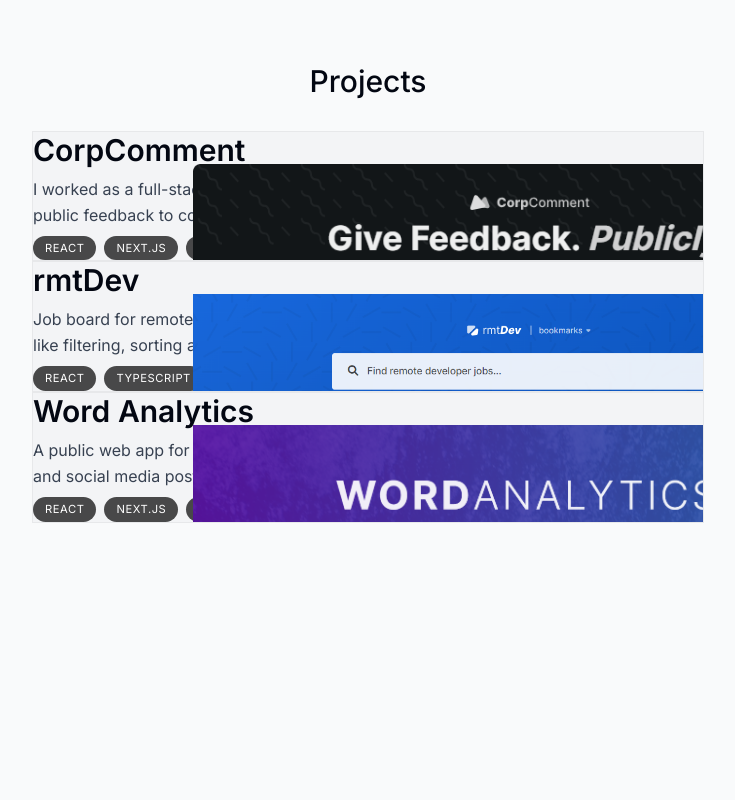
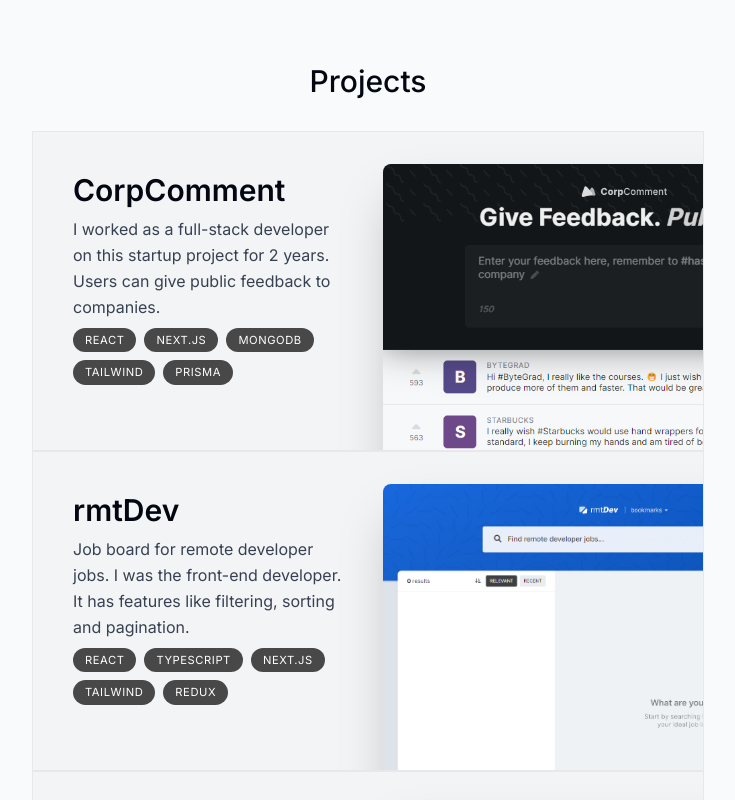
Before and after one commit to KiranPK12/nextjs-kiran-portfolio, a Next.js app: page / in a window 1280 px wide. Shown: the part 1240-2040 px from the top of the page, without its empty margins (272-1007 px from the left). Before the commit the page ends 1763 px from the top, so only its background shows below. Built offline with nearby package versions, Linux system fonts and the light colour scheme.

Commit message:
lint error fixed

```diff
--- a/app/component/About.tsx
+++ b/app/component/About.tsx
@@ -33,11 +33,11 @@
         developer.
       </p>
       <p>
-        <span className="italic">When I'm not coding</span>, I enjoy playing
+        <span className="italic">When I&apos;m not coding</span>, I enjoy playing
         video games, watching movies, and playing with my dog. I also enjoy{" "}
         <span className="font-medium">learning new things</span>. I am currently
         learning about{" "}
-        <span className="font-medium">history and philosophy</span>. I'm also
+        <span className="font-medium">history and philosophy</span>. I&apos;m also
         learning how to play the guitar.
       </p>
     </motion.section>
--- a/app/component/Intro.tsx
+++ b/app/component/Intro.tsx
@@ -48,7 +48,7 @@
         initial={{ opacity: 0, y: 100 }}
         animate={{ opacity: 1, y: 0 }}
       >
-        <span className="font-bold">Hello, I'm Kiran.</span> I'm a{" "}
+        <span className="font-bold">Hello, I&apos;m Kiran.</span> I&apos;m a{" "}
         <span className="font-bold">Full-stack developer.</span> {" "}
         with{" "}
         <span className="font-bold">8 years</span> of experience.
@@ -81,6 +81,7 @@
           <HiDownload className="group-hover:translate-y-1 opacity-80 transition" />
         </a>
 
+        <div className="flex gap-4">
           <a
             href="#"
             target="_blank"
@@ -88,7 +89,6 @@
           >
             <BsLinkedin />
           </a>
-
           <a
             href="#"
             target="_blank"
@@ -96,6 +96,7 @@
           >
             <FaGithubSquare />
           </a>
+        </div>
       </motion.div>
     </section>
   );
--- /dev/null
+++ b/app/component/Project/ProjectCard.tsx
@@ -0,0 +1,35 @@
+"use client";
+import { projectsData } from "@/lib/data";
+import Image from "next/image";
+import React from "react";
+
+type ProjectCard = (typeof projectsData)[number];
+
+const ProjectCard = ({ title, description, tags, imageUrl }: ProjectCard) => {
+  return (
+    <section className="bg-gray-100 max-w-[42rem] border border-black/5 overflow-hidden sm:pr-8 relative sm:h-[20rem]">
+      <div className="py-4 px-5 sm:pl-10 sm:pr-2 sm:pt-10 sm:max-w-[50%]">
+        <h3 className="text-3xl font-semibold">{title}</h3>
+        <p className="mt-2 leading-relaxed text-gray-700">{description}</p>
+        <ul className="flex gap-2 mt-2 flex-wrap">
+          {tags.map((tag, index) => (
+            <li
+              key={index}
+              className="bg-black/[0.7] px-3 py-1 text-[0.7rem] uppercase tracking-wider rounded-full text-white "
+            >
+              {tag}
+            </li>
+          ))}
+        </ul>
+      </div>
+      <Image
+        src={imageUrl}
+        alt="Project Image"
+        quality={95}
+        className="absolute top-8 -right-40 w-[30rem] rounded-t-lg shadow-2xl"
+      />
+    </section>
+  );
+};
+
+export default ProjectCard;
--- a/app/component/Projects.tsx
+++ b/app/component/Project/Projects.tsx
@@ -1,5 +1,5 @@
 import React from 'react'
-import SectionHeader from './Section/SectionHeader'
+import SectionHeader from '../Section/SectionHeader'
 import { projectsData } from '@/lib/data'
 import ProjectCard from './ProjectCard'
 
--- a/app/component/ProjectCard.tsx
+++ /dev/null
@@ -1,19 +0,0 @@
-'use client'
-import { projectsData } from "@/lib/data";
-import Image from "next/image";
-import React from "react";
-
-type ProjectCard = (typeof projectsData)[number];
-
-const ProjectCard = ({title,description,tags,imageUrl}:ProjectCard) => {
-  return <section className="bg-gray-100 max-w-[42rem] border border-black/5 overflow-hidden sm:pr-8 relative">
-    <h3 className="text-3xl font-semibold">{title}</h3>
-    <p className="mt-2 leading-relaxed text-gray-700">{description}</p>
-    <ul className="flex gap-2 mt-2 flex-wrap">{tags.map((tag,index)=>(
-        <li key={index} className="bg-black/[0.7] px-3 py-1 text-[0.7rem] uppercase tracking-wider rounded-full text-white ">{tag}</li>
-    ))}</ul>
-    <Image src={imageUrl} alt="Project Image" quality={95} className="absolute top-8 -right-40"/>
-  </section>;
-};
-
-export default ProjectCard;
--- a/app/page.tsx
+++ b/app/page.tsx
@@ -1,6 +1,6 @@
 import About from "./component/About";
 import Intro from "./component/Intro";
-import Projects from "./component/Projects";
+import Projects from "./component/Project/Projects";
 import SectionDivider from "./component/Section/SectionDivider";
 
 export default function Home() {
```
Lines whose indentation alone changed are shown as unchanged.
